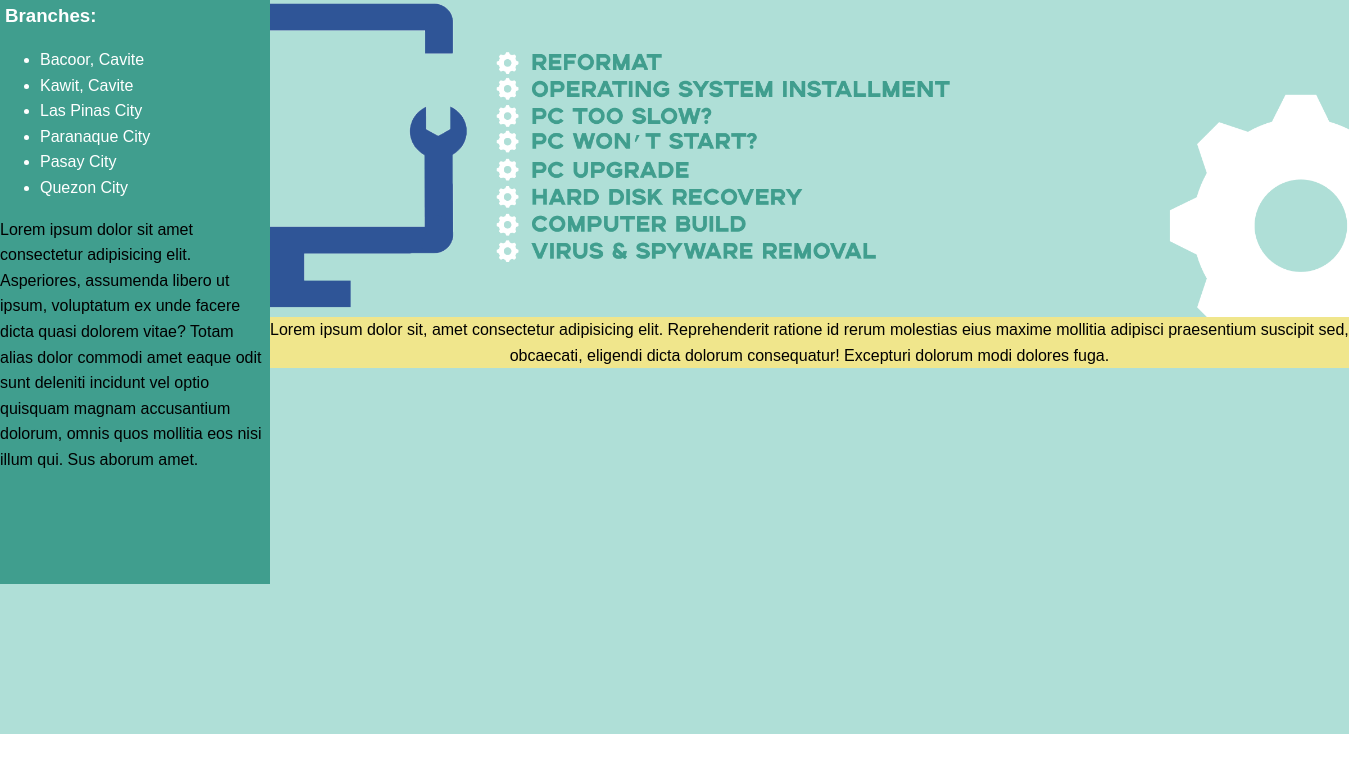
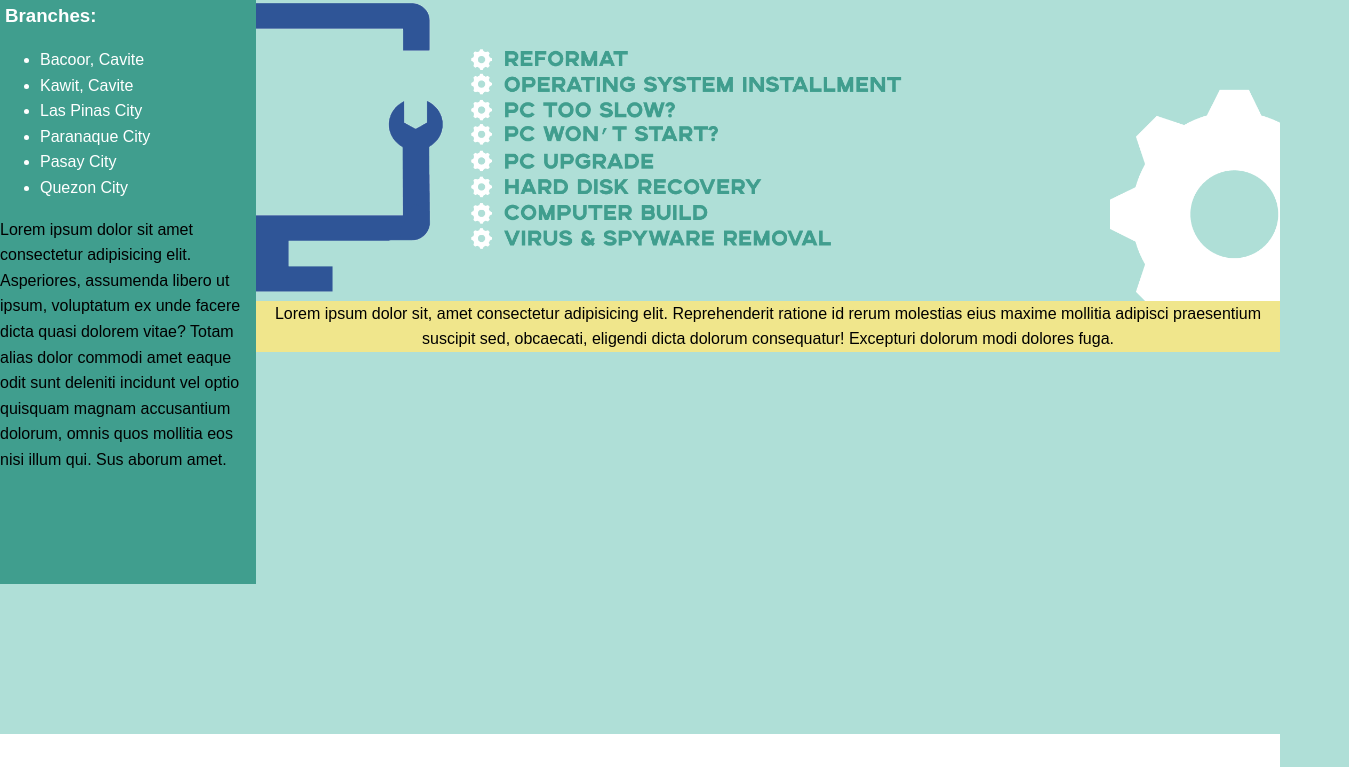
Before and after one commit to cerussss/ezpc-site, a plain HTML site: page index.html in a window 1280 px wide. Shown: the part 136-903 px from the top of the page, 1349 px wide, since content can reach past the window. Drawn offline with Linux system fonts and the light colour scheme.

Commit message:
Update index.css

```diff
--- a/index.css
+++ b/index.css
@@ -104,9 +104,3 @@ body{
     padding: 20px;
     margin-top: 150px;
 }
-
-#wholepage{
-    width: 1349px;
-    margin-right: auto;
-    margin-left: auto;
-}
```
